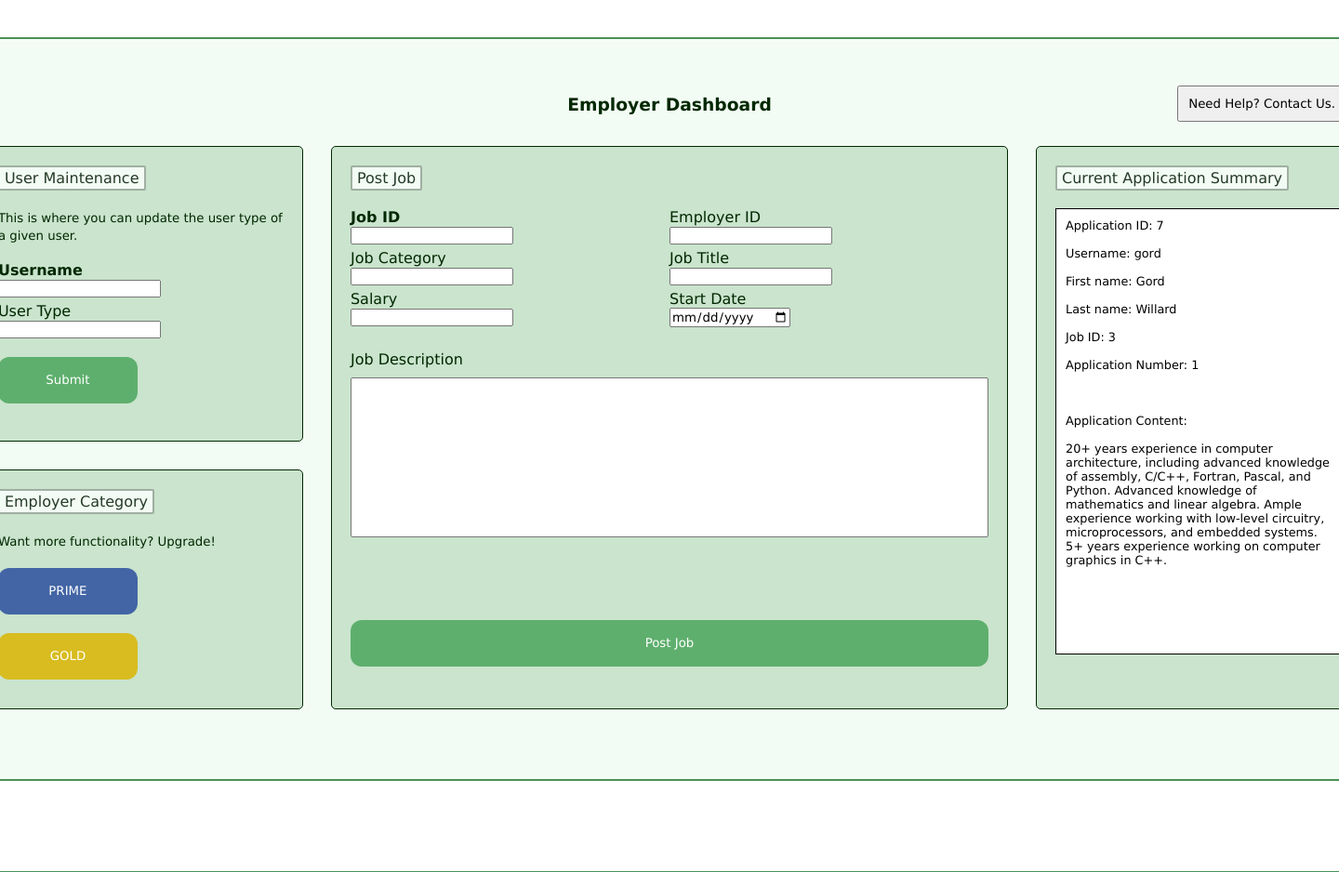
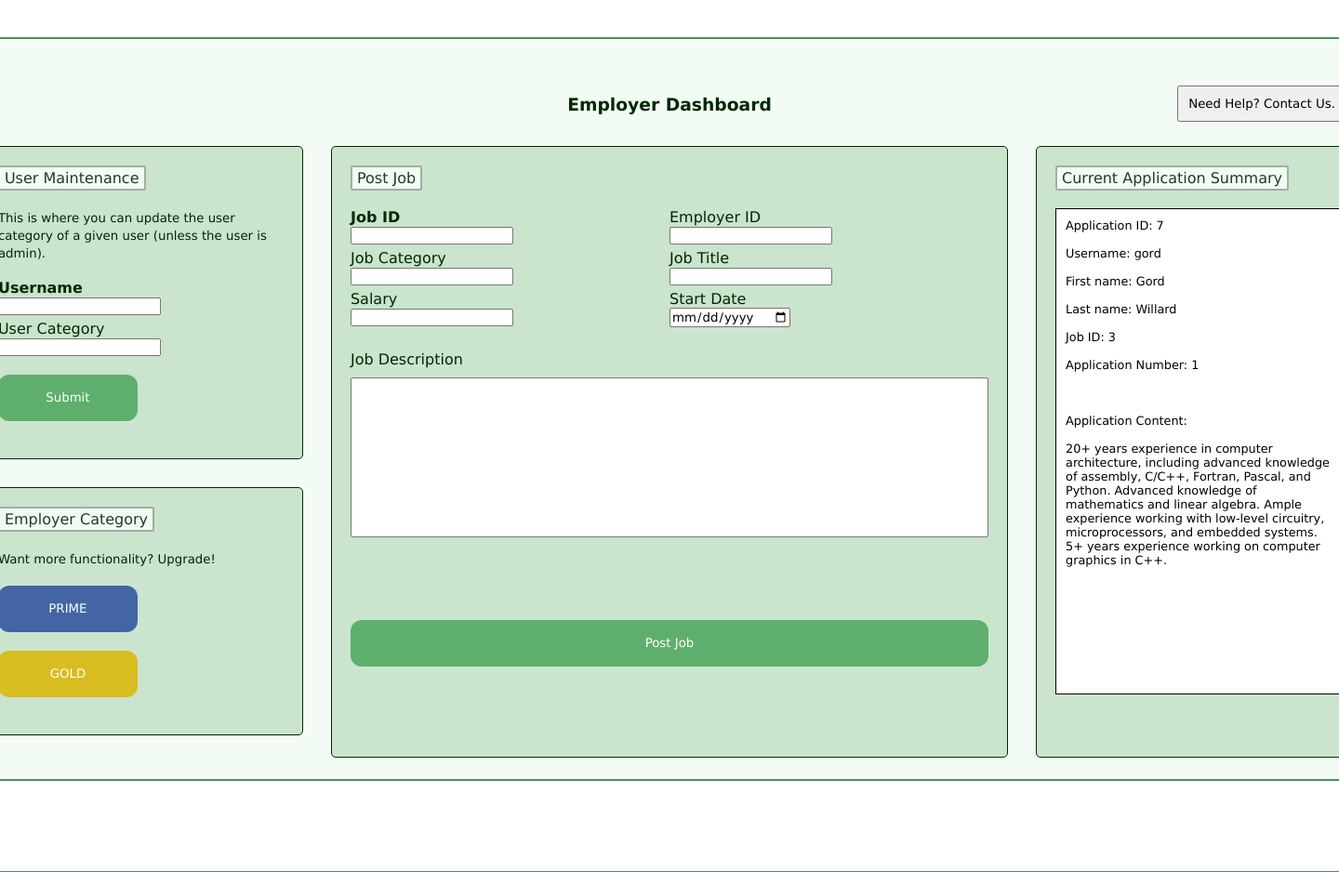
Before and after one commit to nlamo/db-class-website, a PHP site: page /employer/dashboard-employer.php in a window 1440 px wide; the page is wider, and only the part inside the window is pictured. Shown: the top 938 px of that part at 93% size. Run offline with PHP 8.4, Linux system fonts and the light colour scheme; data comes from the database, SQL or seed files in the repository; a stand-in replaces the project's code that opens the database connection.

Commit message:
maintain users PHP, upgrade employer category PHP, require db statement refactoring, css tweaks

```diff
--- a/css/styles.css
+++ b/css/styles.css
@@ -148,9 +148,9 @@ textarea:hover {
     display: flex;
     flex-direction: column;
     align-items: center;
-    width: 450px;
+    width: 500px;
     height: 700px;
-    background:#548a75;
+    background:#6aa78f;
     color: #FFF;
     border: 2px solid #499256;
     border-radius: 2px;
@@ -161,7 +161,8 @@ textarea:hover {
     margin-top: 30px;
     margin-bottom: 20px;
     background: #FFF;
-    color: #253A28;
+    color: #3a2f25;
+    border: 2px solid;
 }
 
 .card-sign-up input {
@@ -173,6 +174,7 @@ textarea:hover {
 }
 
 .card-sign-up button {
+    background: #1e4b26;
     width: 250px;
     height: 75px;
     margin-left: 25px;
--- a/db-sql/web-career-portal.sql
+++ b/db-sql/web-career-portal.sql
@@ -83,6 +83,9 @@ INSERT INTO `user` VALUES ('zeba', NULL, 'User Basic', 'Jim', 'James', 'jimmyjam
 INSERT INTO `user` VALUES ('damo', NULL, 'User Prime', 'Damo', 'Suzuki', 'damo@mysticalvoice.org', 'damo', 'Rashomon', 0, 2, 'active');
 INSERT INTO `user` VALUES ('gord', NULL, 'User Gold', 'Gord', 'Willard', 'gordwillard@fake.net', 'gordo', 'Munich', 0, 3, 'active');
 
+SELECT * FROM user;
+SELECT * FROM job;
+
 -- Employers (users match the first five employers)
 -- These employers will have all posted a single (1) job to start
 INSERT INTO `user` VALUES ('alpha', 1, 'Employer Prime', 'Ali', 'Grandich', 'aligrandy@alpha.org', 'alpha', 'Slackers', 1, 0, 'active');
@@ -156,6 +159,8 @@ CREATE TABLE `job` (
     FOREIGN KEY (employer_ID) REFERENCES employer (employer_ID)
 );
 
+SELECT * from job;
+
 -- For the sake of simplicity, we're just starting off with 10 jobs (1-10), ordered by the first 10 employers (1-10)
 INSERT INTO `job` VALUES (1, 1, 'IT', 'System Administrator', 80000, 'This role requires knowledge of the system administration of MS Windows based workstations. A high-degree of proficiency in cmd and Powershell is required, with knowledge of many basic commands, system utilities, security best practices, setting up and disassembling workstations, and the maintenance and supervision of accounts with a variety of permissions. Low-level security knowledge in assembly is considered a major asset.', '2021-08-30');
 INSERT INTO `job` VALUES (2, 2, 'Engineering', 'Electrical Engineer', 92000, 'This role requires knowledge of circuit design and a high-degree of familiarity with the major software tools used in designing circuit boards. A BSc in Electrical Engineering is required for this role; an MSc is considered a highly-valuable asset.', '2021-09-02');
--- a/employer/dashboard-employer.php
+++ b/employer/dashboard-employer.php
@@ -9,6 +9,13 @@
 
     // for updating a job
     require('../php/update-job.php');
+
+    // for updating a user's category only if s(he) is not admin
+    require('../php/maintain-user.php');
+
+    // for updating a user's category only if s(he) is not admin
+    require('../php/upgrade-employer-category.php');
+
 ?>
 
 
@@ -37,28 +44,33 @@
 
         <div class="dashboard-employer">
 
+            <form method="POST" action="">
+
                 <!-- For adminstrators to update the properties of given users -->
                 <div class="maintain-users">
                     <h4>User Maintenance</h4><br><br>
 
-                <small>This is where you can update the user type of a given user.</small><br><br>
+                    <small>This is where you can update the user category of a given user (unless the user is admin).</small><br><br>
 
                     <div>
                         <label><strong>Username</strong></label><br>
-                    <input type="text" id="username" name="username">
+                        <input type="text" id="username" name="user">
                     </div>
                     <div>
-                    <label>User Type</label><br>
-                    <input type="text" id="user-type" name ="user-type">
+                        <label>User Category</label><br>
+                        <input type="text" id="user-type" name ="user-category">
                     </div>
 
-                <button type="submit" class="button" value="Update";>
+                    <button type="submit" class="button" name="maintain-submit">
                         Submit
                     </button>
                 </div>
 
-            <!-- For adminstrators to upgrade or downgrade their category -->
-            <!-- NOTE: Overriding the colours on the button classes used here -->
+            </form>
+
+            <!-- For employers to upgrade or downgrade their category -->
+            <form method="POST" action="">
+
                 <div class="employer-categories">
                     <h4>Employer Category</h4><br><br>
 
@@ -72,6 +84,8 @@
                         GOLD
                     </button>
                 </div>
+
+            </form>
 
             <!-- For employers to create job postings -->
             <div class="post-jobs">
--- /dev/null
+++ b/php/maintain-user.php
@@ -0,0 +1,25 @@
+<!-- Using POST/REDIRECT/GET pattern to prevent form resubmission requests -->
+
+<!-- The purpose of this part of the application is still nebulous.. It works, but does it have a point? Was trying to fulfill a requirement, but haphazardly. -->
+<?php
+
+    if (isset($_POST['maintain-submit'])) {
+
+        require('../php-config/database.php');
+
+        $username = mysqli_real_escape_string($conn, $_POST['user']);
+        $userCategory = mysqli_real_escape_string($conn, $_POST['user-category']);
+
+        // You will only be permitted to update a user given that the user is not admin
+        if (!empty($username) && !empty($userCategory)) {
+
+            $sqlQuery = "UPDATE user SET user.user_category='$userCategory' WHERE user.username='$username' AND user.user_category != 'Admin' ";
+            mysqli_query($conn, $sqlQuery);
+        }
+
+        require('../php-config/close-database.php');
+        header('Location: dashboard-employer.php');
+        exit();
+    }
+
+?>
--- a/php/post-job.php
+++ b/php/post-job.php
@@ -1,8 +1,6 @@
 <!-- Using POST/REDIRECT/GET pattern to prevent form resubmission requests -->
 
 <?php
-    require('../php-config/database.php');
-
 
     // TODO: Make sure that a session variable is set that will then trigger a message
     //       to the user after the redirect!
@@ -10,6 +8,8 @@
     // TODO: Add further validation in case fields are empty
 
     if (isset($_POST['submit-job'])) {
+
+        require('../php-config/database.php');
 
         $jobID = mysqli_real_escape_string($conn, $_POST['job-id']);
         $employerID = mysqli_real_escape_string($conn, $_POST['employer-id']);
@@ -41,6 +41,4 @@
             exit();
         }
     }
-
-    require('../php-config/close-database.php');
 ?>
--- a/php/update-job.php
+++ b/php/update-job.php
@@ -1,12 +1,13 @@
 <!-- Using POST/REDIRECT/GET pattern to prevent form resubmission requests -->
 
 <?php
-    require('../php-config/database.php');
 
     // TODO: Almost 100% - just needs to maintain the previous date posted, as the default
     //       date for HTML is the start of the epoch. Checking if it's 'empty' is useless, as it //       will never be empty.
 
     if (isset($_POST['update-job'])) {
+
+        require('../php-config/database.php');
 
         $jobID = mysqli_real_escape_string($conn, $_POST['job-id']);
         $employerID = mysqli_real_escape_string($conn, $_POST['employer-id']);
@@ -59,5 +60,4 @@
         header('Location: dashboard-employer.php');
         exit();
     }
-
 ?>
--- /dev/null
+++ b/php/upgrade-employer-category.php
@@ -0,0 +1,37 @@
+<!-- Using POST/REDIRECT/GET pattern to prevent form resubmission requests -->
+
+<?php
+
+    // You can change any category *except for* admin
+
+    if (isset($_POST['subscribe-to-prime'])) {
+
+        require('../php-config/database.php');
+
+        $employer = mysqli_real_escape_string($conn, $_SESSION['employer']);
+
+        $sqlQuery = "UPDATE user SET user.user_category='Employer Prime' WHERE user.username='$employer' AND user.user_category LIKE 'Employer%' ";
+
+        mysqli_query($conn, $sqlQuery);
+
+        require('../php-config/close-database.php');
+        header('Location: dashboard-employer.php');
+        exit();
+    }
+
+    if (isset($_POST['subscribe-to-gold'])) {
+
+        require('../php-config/database.php');
+
+        $employer = mysqli_real_escape_string($conn, $_SESSION['employer']);
+
+        $sqlQuery = "UPDATE user SET user.user_category='Employer Gold' WHERE user.username='$employer' AND user.user_category LIKE 'Employer%' ";
+
+        mysqli_query($conn, $sqlQuery);
+
+        require('../php-config/close-database.php');
+        header('Location: dashboard-employer.php');
+        exit();
+    }
+
+?>
```
Also changed, not shown: php/login-validation-employer.php (+7 -6 lines), php/login-validation-user.php (+5 -4 lines), README.md. Lines whose indentation alone changed are shown as unchanged.
